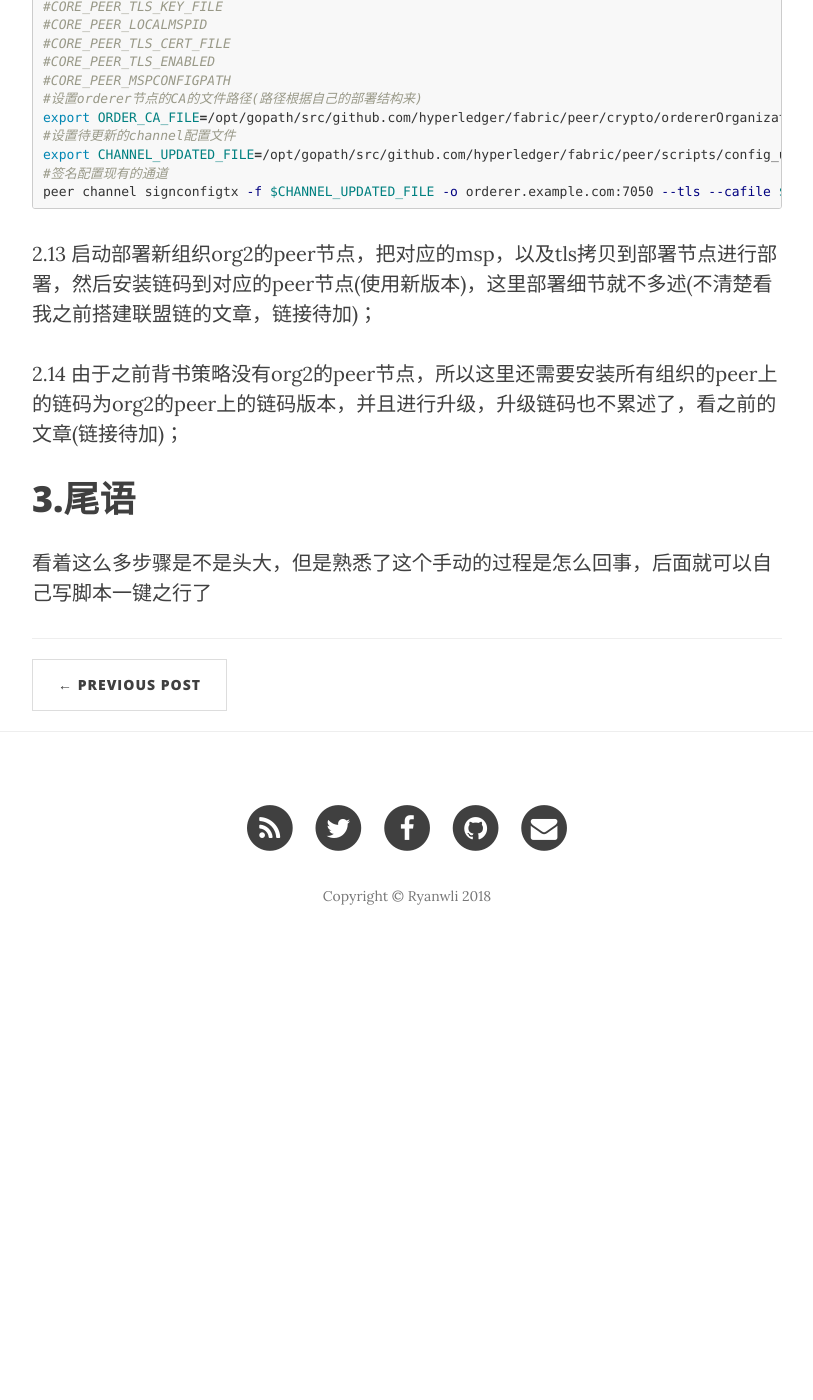
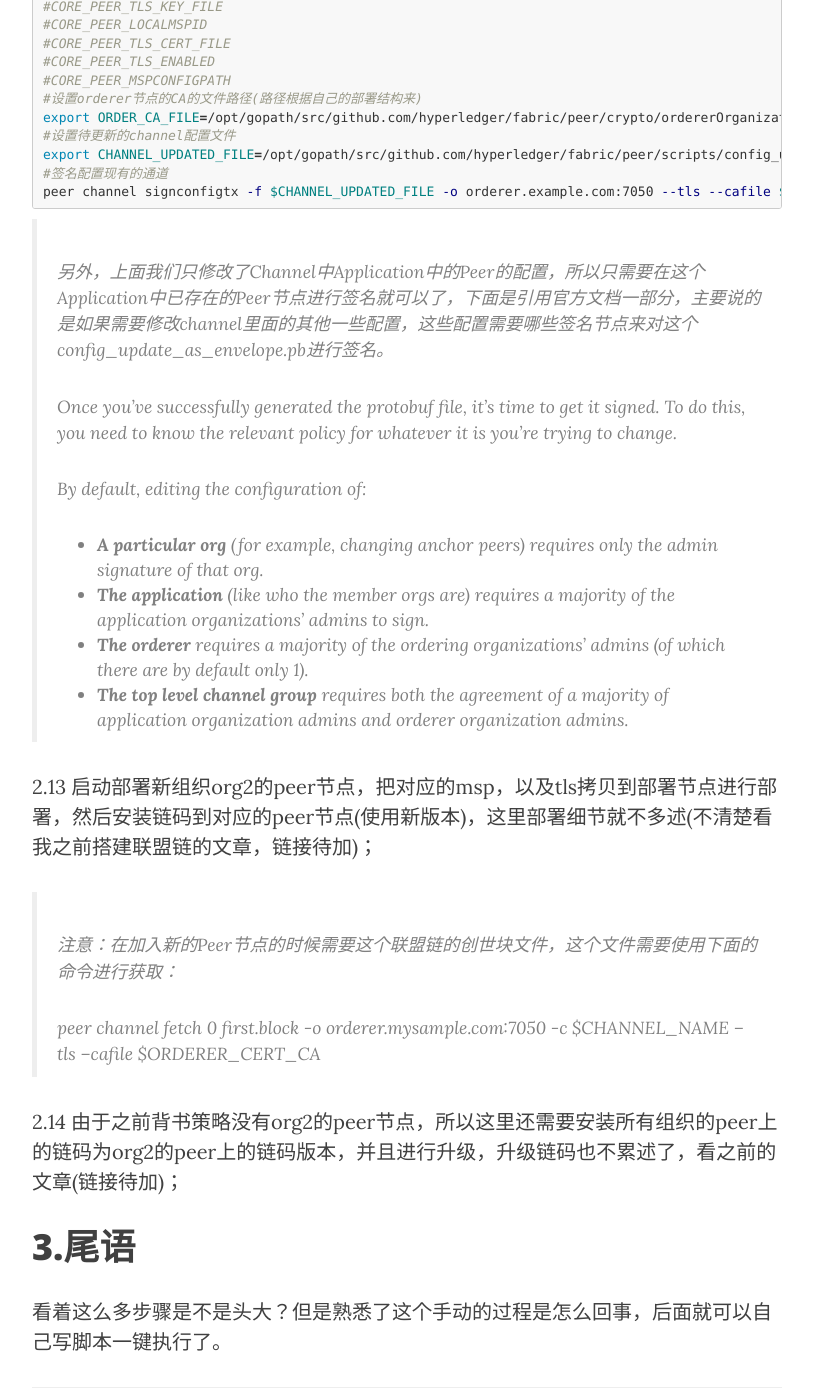
Before and after one commit to ryanwli/ryanwli.github.io, a Jekyll site: the page built from _posts/2018-06-20-add-new-org.md, in a window 1280 px wide and 1400 px high, scrolled down 3658 px. Shown: the whole window, without its empty margins (233-1046 px from the left). Built offline with Jekyll 4.4.1, drawn with Linux system fonts in a browser that asks for light colours; nearby versions of some CDN libraries; before the commit the page ends 4630 px from its top, so only the background shows below that.

Commit message:
补充说明联盟链动态加入新组织的Peer节点

````diff
--- a/_posts/2018-06-20-add-new-org.md
+++ b/_posts/2018-06-20-add-new-org.md
@@ -147,7 +147,22 @@ export CHANNEL_UPDATED_FILE=/opt/gopath/src/github.com/hyperledger/fabric/peer/s
 peer channel signconfigtx -f $CHANNEL_UPDATED_FILE -o orderer.example.com:7050 --tls --cafile $ORDER_CA_FILE
 ```
 
+> 另外，上面我们只修改了Channel中Application中的Peer的配置，所以只需要在这个Application中已存在的Peer节点进行签名就可以了，下面是引用官方文档一部分，主要说的是如果需要修改channel里面的其他一些配置，这些配置需要哪些签名节点来对这个config_update_as_envelope.pb进行签名。
+>
+> Once you’ve successfully generated the protobuf file, it’s time to get it signed. To do this, you need to know the relevant policy for whatever it is you’re trying to change.
+>
+> By default, editing the configuration of:
+>
+> - **A particular org** (for example, changing anchor peers) requires only the admin signature of that org.
+> - **The application** (like who the member orgs are) requires a majority of the application organizations’ admins to sign.
+> - **The orderer** requires a majority of the ordering organizations’ admins (of which there are by default only 1).
+> - **The top level channel group** requires both the agreement of a majority of application organization admins and orderer organization admins.
+
 2.13 启动部署新组织org2的peer节点，把对应的msp，以及tls拷贝到部署节点进行部署，然后安装链码到对应的peer节点(使用新版本)，这里部署细节就不多述(不清楚看我之前搭建联盟链的文章，链接待加)；
+
+> 注意：在加入新的Peer节点的时候需要这个联盟链的创世块文件，这个文件需要使用下面的命令进行获取：
+>
+> peer channel fetch 0 first.block -o orderer.mysample.com:7050 -c $CHANNEL_NAME --tls --cafile $ORDERER_CERT_CA
 
 2.14 由于之前背书策略没有org2的peer节点，所以这里还需要安装所有组织的peer上的链码为org2的peer上的链码版本，并且进行升级，升级链码也不累述了，看之前的文章(链接待加)；
 
@@ -155,4 +170,4 @@ peer channel signconfigtx -f $CHANNEL_UPDATED_FILE -o orderer.example.com:7050 -
 
 # 3.尾语
 
-看着这么多步骤是不是头大，但是熟悉了这个手动的过程是怎么回事，后面就可以自己写脚本一键之行了
+看着这么多步骤是不是头大？但是熟悉了这个手动的过程是怎么回事，后面就可以自己写脚本一键执行了。
````
